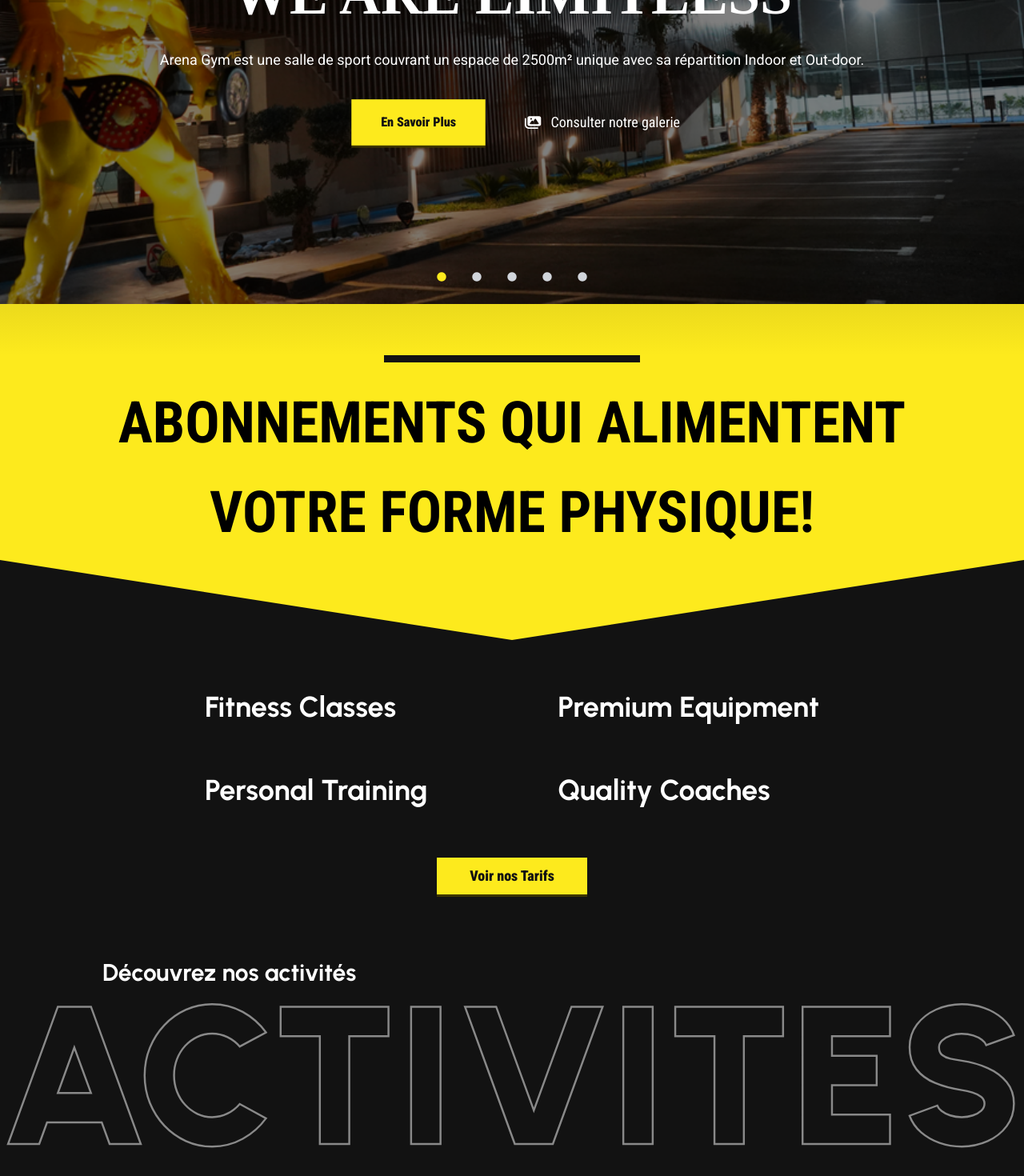
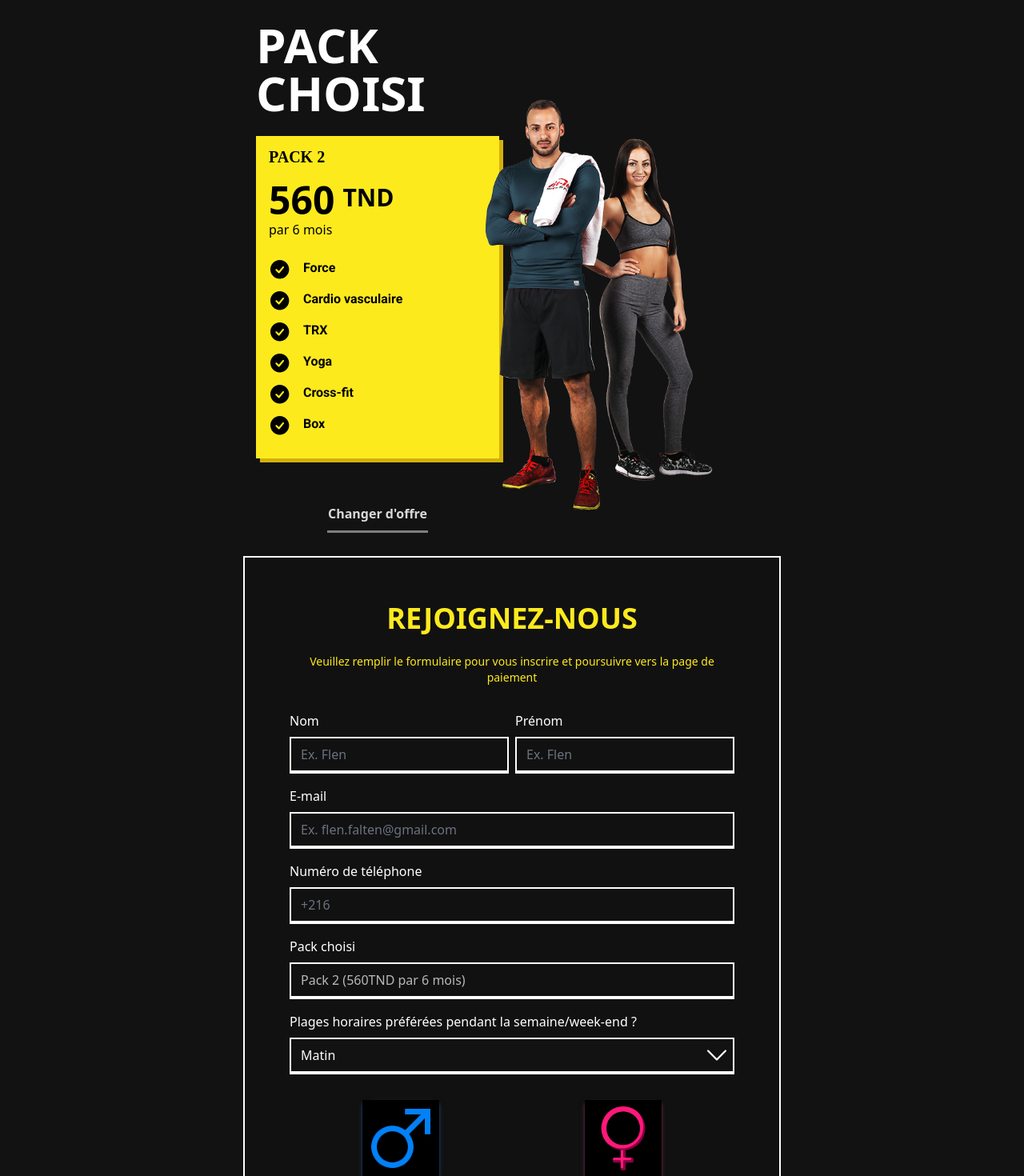
Before and after one commit to medazizktata/Arena-gym-website, a React (Vite) app in the folder Arena-gym-website/: page / in a window 1280 px wide. Shown: the part 420-1890 px from the top of the page at 80% size. Built offline with nearby package versions, Linux system fonts and the light colour scheme.

Commit message:
maj input form

```diff
--- a/Arena-gym-website/src/App.jsx
+++ b/Arena-gym-website/src/App.jsx
@@ -14,7 +14,7 @@ function App() {
     <>
       <Navbar />
       <Routes>
-        <Route exact path="/" element={<Home />} errorElement={<ErrorPage />} />
+        <Route exact path="/" element={<Inscription />} errorElement={<ErrorPage />} />
         <Route
           path="/inscription"
           element={<Inscription />}
--- a/Arena-gym-website/src/components/Input_2_disabled.jsx
+++ b/Arena-gym-website/src/components/Input_2_disabled.jsx
@@ -2,7 +2,7 @@ import React from 'react';
 
 const DropdownField2 = ({ label, options , type }) => {
   return (
-    <div className="flex flex-col p-4">
+    <div className="flex flex-col ">
       <label className="text-white mb-2">{label}</label>
       <div className=" border-b-4 border-t-2 border-l-2 border-r-2 border-white">
         <select
--- a/Arena-gym-website/src/components/MapCard.jsx
+++ b/Arena-gym-website/src/components/MapCard.jsx
@@ -1,5 +1,5 @@
 import React from "react";
-import Form from "./form_inscription";
+import Form from "../pages/inscription/form_inscription";
 const MapCard = ({ title, subtitle, url, width="1000px", height="500px" }) => {
   return (
     <div className="flex flex-col items-center justify-content min-h-screen px-4 font-urbanist">
--- a/Arena-gym-website/src/components/fiche_prix.jsx
+++ b/Arena-gym-website/src/components/fiche_prix.jsx
@@ -1,6 +1,6 @@
 import React from 'react';
 
-const SubscriptionBox = ({ type, packName, price, duration, items, svgIcon , link , offer }) => {
+const SubscriptionBox = ({ type, packName, price, duration, items, svgIcon , link  }) => {
   const boxStyle = type === 1 ? 'bg-yellowMain relative' : 'bg-blackBG text-white relative';
   const priceColor = type === 1 ? 'text-black' : 'text-yellowMain';
   const boxClass = type === 1 ? 'shadow-yellow' : 'shadow-white' ;
@@ -15,7 +15,7 @@ const SubscriptionBox = ({ type, packName, price, duration, items, svgIcon , lin
     <div className={`p-4   ${boxStyle} ${boxClass} max-w-sm w-full`} style={{overflow:'hidden'}}>
       {type === 1 && (
         <>
-          <div className="font-bold text-black font-Urbanist text-xs ${offer}  p-1.5 w-32 text-center  bg-white absolute top-5 -right-1 transform rotate-45 translate-x-1/4 -translate-y-1/10">
+          <div className="font-bold text-black font-Urbanist text-xs   p-1.5 w-32 text-center  bg-white absolute top-5 -right-1 transform rotate-45 translate-x-1/4 -translate-y-1/10">
             Best Offer
         </div>
 
--- a/Arena-gym-website/src/components/input.jsx
+++ b/Arena-gym-website/src/components/input.jsx
@@ -2,7 +2,7 @@ import React from 'react';
 
 const InputField = ({ label, placeholder , type, value }) => {
     return (
-        <div className="flex flex-col p-4">
+        <div className="flex flex-col ">
           <label className="text-white mb-2">{label}</label>
           <div className=' border-b-4 border-t-2 border-l-2 border-r-2 border-white'>
           <input
--- a/Arena-gym-website/src/components/input_2.jsx
+++ b/Arena-gym-website/src/components/input_2.jsx
@@ -2,7 +2,7 @@ import React from 'react';
 import downArrowSVG from '../assets/Icons/down-arrow-svgrepo-com.svg';
 const DropdownField = ({ label, options , type }) => {
   return (
-    <div className="flex flex-col p-4">
+    <div className="flex flex-col ">
       <label className="text-white mb-2">{label}</label>
       <div className=" border-b-4 border-t-2 border-l-2 border-r-2 border-white">
         <select
--- a/Arena-gym-website/src/pages/Home/Home.jsx
+++ b/Arena-gym-website/src/pages/Home/Home.jsx
@@ -14,6 +14,7 @@ function Home() {
       <HeroSection />
       <ActivitiesSection/>
       <CoachesSection/>
+      <SearchBox/>
 
 
 
@@ -22,7 +23,6 @@ function Home() {
       text="Plongez dans une expérience fitness hors du commun avec nos terrains de padel et piscines exclusives, intégrés à notre offre haut de gamme. Rejoignez-nous pour une remise en forme qui conjugue luxe, confort et performance."
       imageUrl="https://www.piscineavenue.com/wp-content/uploads/2020/04/prix-construction-piscine-olympique-600x321.jpeg"
       />
-      <SearchBox/>
 
 
 
--- a/Arena-gym-website/src/pages/inscription/fiche_prix_ins.jsx
+++ b/Arena-gym-website/src/pages/inscription/fiche_prix_ins.jsx
@@ -39,9 +39,6 @@ const SubscriptionBox2 = ({ type, packName, price, duration, items, svgIcon , li
           </li>
           ))}
         </ul>
-        <button className={`py-2 px-10 mt-4  ${buttonStyle} text-lg  mx-auto font-Gentona`} onClick={() => window.location.href = link}>
-          INSCRIRE MAINTENANT
-        </button>
       </div>
     </div>
   );
--- /dev/null
+++ b/Arena-gym-website/src/pages/inscription/form_inscription.jsx
@@ -0,0 +1,73 @@
+
+
+
+import React, { useState } from 'react';
+import InputField from '../../components/input';
+import DropdownField from '../../components/input_2';
+import DropdownField2 from '../../components/Input_2_disabled';
+const Form_Ins = () => {
+  const [selectedGender, setSelectedGender] = useState(null);
+
+  const handleSubmit = (event) => {
+    event.preventDefault();
+    // Traitement du formulaire
+  };
+
+  return (
+    <div className="min-h-screen flex items-center justify-center">
+      <form onSubmit={handleSubmit} className="bg-blackBG bg-opacity-70 border-2 border-white p-14  w-full max-w-2xl">
+        <h1 className="text-yellowMain text-4xl font-bold mb-6 text-center">REJOIGNEZ-NOUS</h1>
+        <p className="text-yellowMain text-sm mb-8 text-center">Veuillez remplir le formulaire pour vous inscrire et poursuivre vers la page de paiement</p>
+
+        <div className="flex gap-2 mb-4   ">
+          <div className='grow'>
+          <InputField label="Nom" placeholder="Ex. Flen" type="text" />
+          </div>
+          <div className='grow'>
+          <InputField label="Prénom" placeholder="Ex. Flen" type="text" />
+          </div>
+        </div>
+        <div className=" mb-4">
+
+        <InputField label="E-mail" placeholder="Ex. flen.falten@gmail.com" type="email" />
+        </div>
+        <div className=" mb-4">
+
+        <InputField label="Numéro de téléphone" placeholder="+216" type="tel" />
+        </div>
+        <div className=" mb-4">
+
+        <DropdownField2 label="Pack choisi" options={['Pack 2 (560TND par 6 mois)','Pack 1 (250TND par 6 mois)']} type="disabled" />
+        </div>
+        <div className=" mb-4">
+
+        <DropdownField label="Plages horaires préférées pendant la semaine/week-end ?" options={['Matin', 'Après-midi', 'Soir']} />
+        </div>
+        <div className="flex justify-around my-7 mt-8 mb-8">
+          <button
+            type="button"
+            className={`p-1 w-24 h-24  shadow-md ${selectedGender === 'male' ? 'bg-white' : 'bg-black'} shadow-blue-500/50`}
+            onClick={() => setSelectedGender('male')}
+          >
+             <img src="src/assets/Images/inscription/icons8-male-100.png" alt="" />
+
+          </button>
+          <button
+            type="button"
+            className={`p-2 w-24 h-24  shadow-md ${selectedGender === 'female' ? 'bg-white' : 'bg-black'} shadow-pink-500/50`}
+            onClick={() => setSelectedGender('female')}
+          >
+             <img src="src/assets/Images/inscription/002-femelle-1.png" alt="" />
+
+          </button>
+        </div>
+
+        <button type="submit" className="bg-yellowMain text-black py-3 px-6 rounded w-full font-bold text-xl">
+          S'inscrire maintenant
+        </button>
+      </form>
+    </div>
+  );
+};
+
+export default Form_Ins;
--- a/Arena-gym-website/src/pages/inscription/inscription.jsx
+++ b/Arena-gym-website/src/pages/inscription/inscription.jsx
@@ -1,6 +1,6 @@
 
 import SubscriptionBox2 from "./fiche_prix_ins";
-import Form_Ins from "../../components/form_inscription";
+import Form_Ins from "./form_inscription";
 import Navbar from "../../components/Navbar/Navbar";
 import BackgroundText from "../../components/BackgroundText";
 import { getColor } from "../../utils/getColor";
@@ -11,7 +11,7 @@ import ButtonBlack from "../../components/Buttons/ButtonBlack";
 function Inscription(){
     return(
         <div>
-        <Navbar/>
+
         <div className="mb-10 relative">
             <div className="inline-block flex flex-col relative z-10">
                 <div className="" style={{ transform: 'translateY(110%)' }}>
@@ -40,10 +40,10 @@ function Inscription(){
             }}
         ></div>
         </div>
-      <div className="w-full relative mt-24 mb-2">
-        <div className="flex flex-col md:flex-row items-center justify-center space-y-4 md:space-y-4 md:space-x-8">
-          <div className="w-full md:w-1/4 flex flex-col items-center">
-            <span className="inline text-white font-Urbanist font-black text-5xl pb-6">PACK CHOISI</span>
+        <div className="relative mt-24 mb-2 px-4 md:px-8">
+  <div className="flex flex-col items-center justify-center md:flex-row space-y-4 md:space-y-0 md:space-x-8 w-full">
+    <div className="w-full flex flex-col items-center text-center md:w-1/4 md:items-start md:text-left">
+      <span className="text-white font-Urbanist font-black text-4xl md:text-5xl lg:text-6xl pb-6">PACK CHOISI</span>
       <SubscriptionBox2
         packName="PACK 2"
         type={1}
@@ -58,22 +58,24 @@ function Inscription(){
         link="https://example.com"
         offer="hidden"
       />
-            <div className="p-12">
+      <div className="w-full flex justify-center pt-6 pb-6 md:pt-12">
         <ButtonBlack buttonFont="font-bold" paddingX="px-8" fontWeight="font-bold">
           Changer d'offre
         </ButtonBlack>
       </div>
     </div>
-          <div className="w-full md:w-1/6 relative">
+    <div className="w-full md:w-1/4 relative pt-8 md:pt-0">
       <img
-              src="src/assets/Images/inscription/pngwing.com.png" // Utilisez votre image importée ici
+        src="src/assets/Images/inscription/pngwing.com.png"
         alt="Fitness"
-              className="relative w-72  z-10 max-w-xs md:max-w-md"
-              style={{ transform: 'translateX(-4rem)'  }} // Ajustez si nécessaire
+        style={{ transform: 'translateX(-4rem) translateY(1.5rem)'  }} //
+        className="w-full max-w-xs md:max-w-sm lg:max-w-md xl:max-w-lg"
       />
     </div>
   </div>
 </div>
+
+
       <Form_Ins />
     </div>
 
```
Also changed, not shown: Arena-gym-website/src/components/form_inscription.jsx (deleted, +0 -62 lines), Arena-gym-website/src/pages/Home/form_imc.jsx (+9 -6 lines), 1 other file (tests, documents, lock files or other folders). Lines whose indentation alone changed are shown as unchanged.
